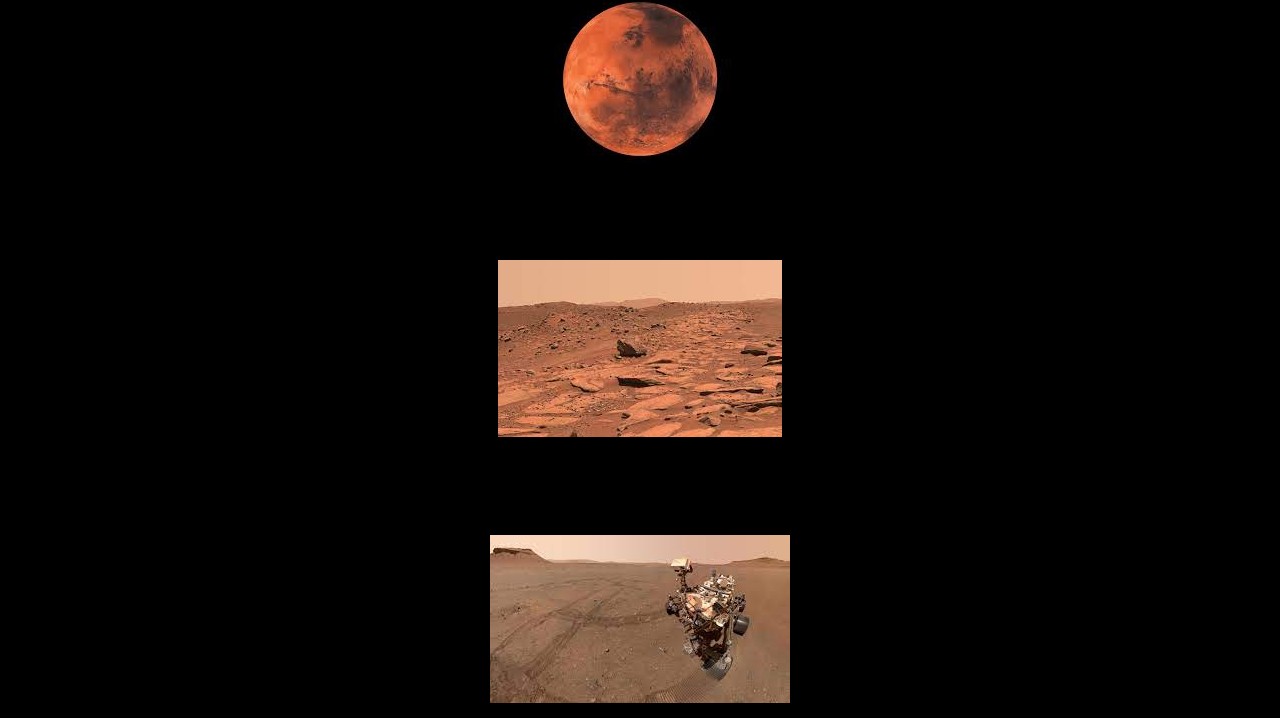
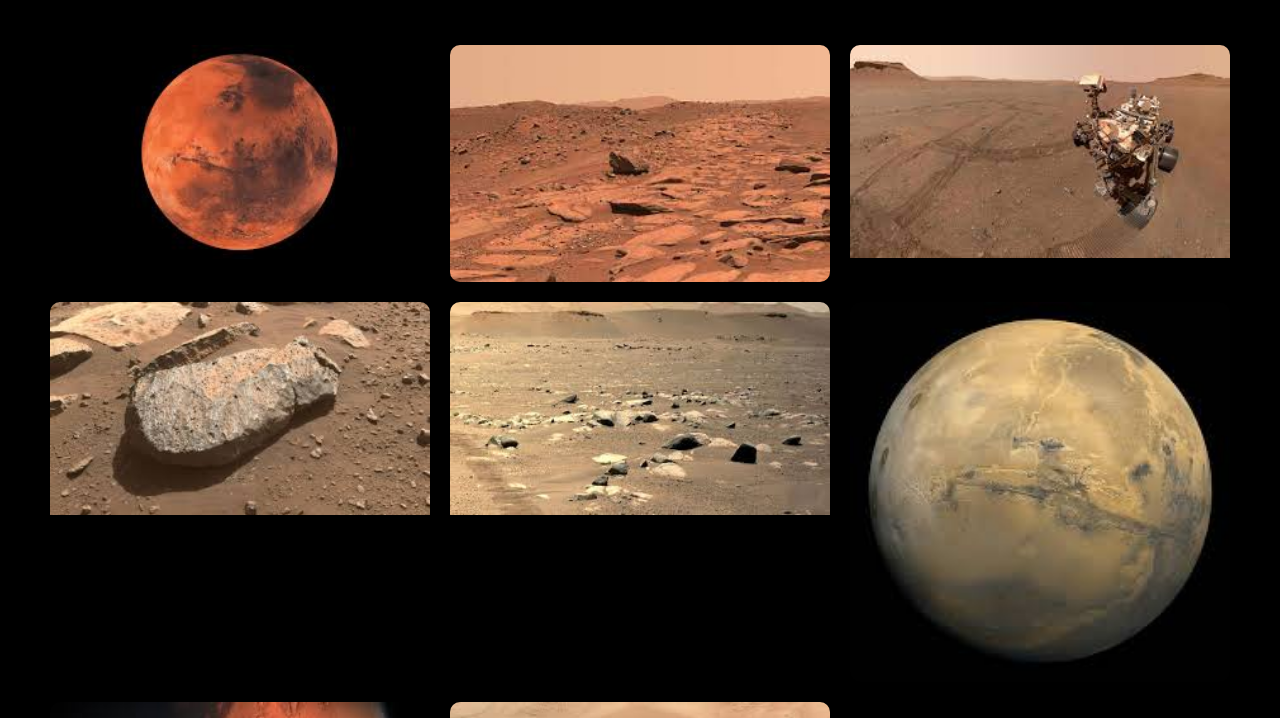
Before and after one commit to ManuelRey25/CosmicStore2, a plain HTML site: page planetas/marte.html in a window 1280 px wide. Shown: the part 243-961 px from the top of the page. Drawn offline with Linux system fonts and the light colour scheme.

Commit message:
estilos galeria

```diff
--- a/styles.css
+++ b/styles.css
@@ -2395,3 +2395,57 @@ float: right;
 width: 65%;
 margin-bottom: 0px;
 }
+
+
+
+
+/* GALERIA */
+.image-gallery {
+  display: grid;
+  grid-template-columns: repeat(auto-fill, minmax(300px, 1fr));
+  gap: 20px;
+  padding: 50px;
+}
+
+.gallery-item {
+  position: relative;
+  overflow: hidden;
+  border-radius: 10px;
+  box-shadow: 0 0 10px rgba(0, 0, 0, 0.2);
+  transition: transform 0.2s;
+}
+
+.gallery-item:hover {
+  transform: scale(1.05);
+}
+
+.gallery-image {
+  width: 100%;
+  height: auto;
+  display: block;
+}
+
+.image-overlay {
+  position: absolute;
+  bottom: 0;
+  left: 0;
+  width: 100%;
+  padding: 20px;
+  background-color: rgba(0, 0, 0, 0.7);
+  color: white;
+  transform: translateY(100%);
+  transition: transform 0.2s;
+}
+
+.gallery-item:hover .image-overlay {
+  transform: translateY(0);
+}
+
+.image-title {
+  font-size: 20px;
+  margin-bottom: 5px;
+}
+
+.image-description {
+  font-size: 16px;
+}
```
